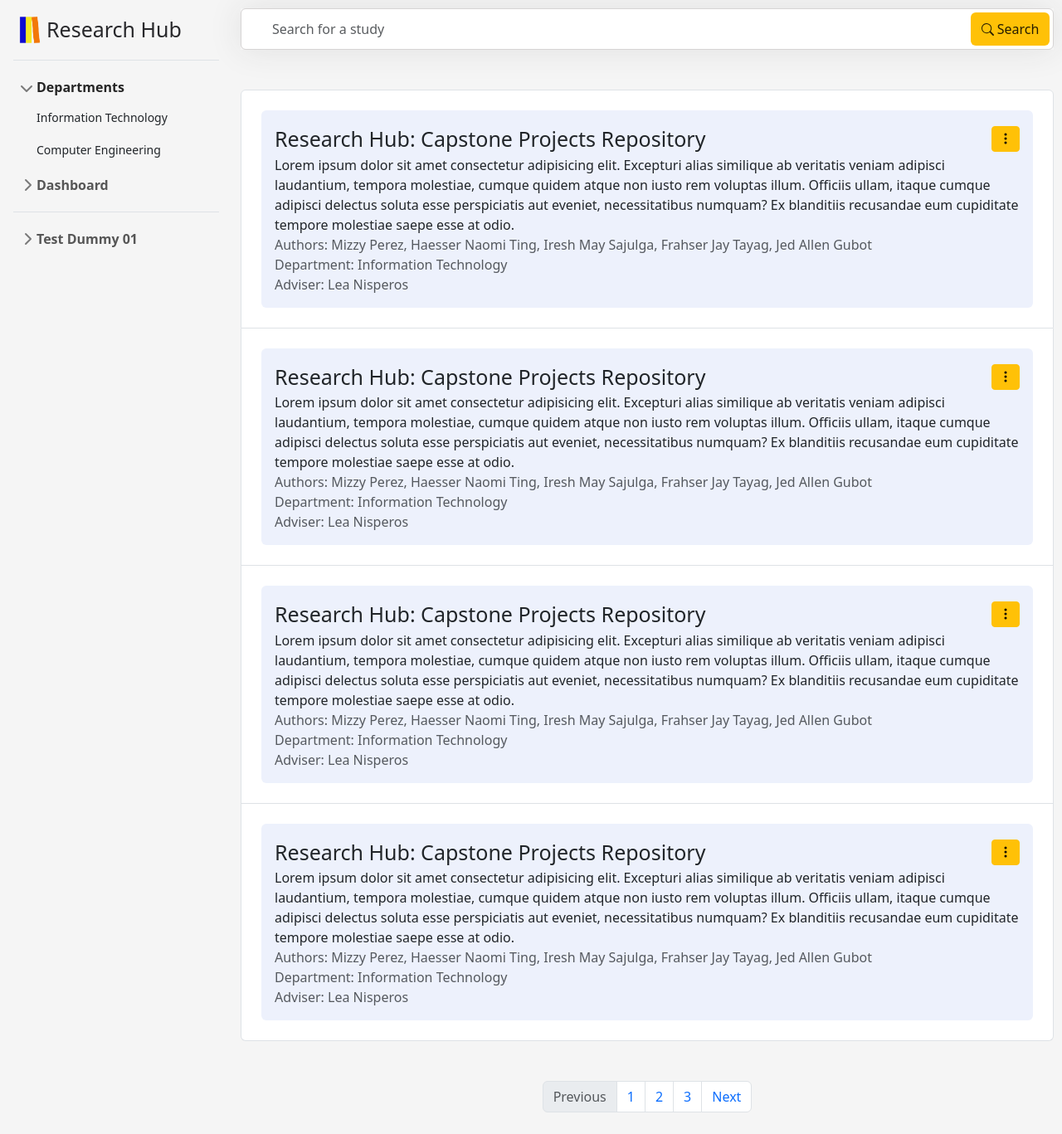
After one commit to naomitng/hub, a PHP site: page /f/admin/aDashboard.php in a window 1280 px wide. The commit adds this page. Shown: the whole page at 83% size. Run offline with PHP 8.4, Linux system fonts and the light colour scheme.

Commit message:
fixed sidebar

```diff
--- /dev/null
+++ b/f/admin/aDashboard.php
@@ -0,0 +1,139 @@
+<?php
+
+include 'dashboard/sidebar.php';
+
+?>
+
+<!DOCTYPE html>
+<html lang="en">
+<head>
+    <meta charset="UTF-8">
+    <meta name="viewport" content="width=device-width, initial-scale=1.0">
+    <title>Dashboard - Research Hub</title>
+
+    <!-- Bootstrap CDN -->
+    <link href="https://cdn.jsdelivr.net/npm/bootstrap@5.3.2/dist/css/bootstrap.min.css" rel="stylesheet"
+        integrity="sha384-T3c6CoIi6uLrA9TneNEoa7RxnatzjcDSCmG1MXxSR1GAsXEV/Dwwykc2MPK8M2HN"
+        crossorigin="anonymous">
+    <script src="https://cdn.jsdelivr.net/npm/bootstrap@5.3.2/dist/js/bootstrap.bundle.min.js"
+        integrity="sha384-C6RzsynM9kWDrMNeT87bh95OGNyZPhcTNXj1NW7RuBCsyN/o0jlpcV8Qyq46cDfL"
+        crossorigin="anonymous"></script>
+
+    <!-- Google Fonts -->
+    <link rel="preconnect" href="https://fonts.googleapis.com">
+    <link rel="preconnect" href="https://fonts.gstatic.com" crossorigin>
+    <link href="https://fonts.googleapis.com/css2?family=Nunito+Sans:opsz@6..12&display=swap" rel="stylesheet">
+
+    <!-- Favicon -->
+    <link rel="icon" href="../img/logo.png">
+
+    <!-- CSS -->
+    <link rel="stylesheet" href="../css/aDashStyle.css">
+
+</head>
+<body>
+
+
+    <!-- Content Area -->
+    <div id="content">
+
+        <!-- Search bar -->
+        <!-- <form class="d-flex mt-4" role="search">
+            <input class="form-control me-2" type="search" placeholder="Search for a study" aria-label="Search">
+            <button type="button" class="btn btn-warning">Search</button>
+        </form> -->
+        <div class="search">
+            <i class="fa fa-search"></i>
+            <input type="text" class="form-control" placeholder="Search for a study">
+            <button class="btn btn-warning">
+                <svg xmlns="http://www.w3.org/2000/svg" width="15" height="15" fill="currentColor" class="bi bi-search" viewBox="0 0 16 16">
+                <path d="M11.742 10.344a6.5 6.5 0 1 0-1.397 1.398h-.001q.044.06.098.115l3.85 3.85a1 1 0 0 0 1.415-1.414l-3.85-3.85a1 1 0 0 0-.115-.1zM12 6.5a5.5 5.5 0 1 1-11 0 5.5 5.5 0 0 1 11 0"/>
+                </svg> Search
+            </button>
+        </div>
+
+        <!-- List of studies -->
+        <ul class="list-group mt-5 mb-5">
+            <li class="list-group-item p-4">
+                <ul style="list-style-type: none;" class="p-3 rounded ulInside">
+
+                    <!-- Title -->
+                    <li class="list-group-item-title">
+                        Research Hub: Capstone Projects Repository
+
+                        <!-- Button for edit and delete -->
+                        <button type="button" class="btn btn-warning btn-sm" ><svg xmlns="http://www.w3.org/2000/svg" width="16" height="16" fill="currentColor" class="bi bi-three-dots-vertical" viewBox="0 0 16 16">
+                            <path d="M9.5 13a1.5 1.5 0 1 1-3 0 1.5 1.5 0 0 1 3 0m0-5a1.5 1.5 0 1 1-3 0 1.5 1.5 0 0 1 3 0m0-5a1.5 1.5 0 1 1-3 0 1.5 1.5 0 0 1 3 0"/>
+                        </svg></button>
+                    </li>
+
+                    <!-- Information about the study -->
+                    <li>Lorem ipsum dolor sit amet consectetur adipisicing elit. Excepturi alias similique ab veritatis veniam adipisci laudantium, tempora molestiae, cumque quidem atque non iusto rem voluptas illum. Officiis ullam, itaque cumque adipisci delectus soluta esse perspiciatis aut eveniet, necessitatibus numquam? Ex blanditiis recusandae eum cupiditate tempore molestiae saepe esse at odio.</li>
+                    <li class="text-muted">Authors: Mizzy Perez, Haesser Naomi Ting, Iresh May Sajulga, Frahser Jay Tayag, Jed Allen Gubot</li>
+                    <li class="text-muted">Department: Information Technology</li>
+                    <li class="text-muted">Adviser: Lea Nisperos</li>
+                </ul>
+            </li>
+            <li class="list-group-item p-4">
+                <ul style="list-style-type: none;" class="p-3 rounded ulInside">
+                    <li class="list-group-item-title">
+                        Research Hub: Capstone Projects Repository
+                        <button type="button" class="btn btn-warning btn-sm" ><svg xmlns="http://www.w3.org/2000/svg" width="16" height="16" fill="currentColor" class="bi bi-three-dots-vertical" viewBox="0 0 16 16">
+                            <path d="M9.5 13a1.5 1.5 0 1 1-3 0 1.5 1.5 0 0 1 3 0m0-5a1.5 1.5 0 1 1-3 0 1.5 1.5 0 0 1 3 0m0-5a1.5 1.5 0 1 1-3 0 1.5 1.5 0 0 1 3 0"/>
+                        </svg></button>
+                    </li>
+                    <li>Lorem ipsum dolor sit amet consectetur adipisicing elit. Excepturi alias similique ab veritatis veniam adipisci laudantium, tempora molestiae, cumque quidem atque non iusto rem voluptas illum. Officiis ullam, itaque cumque adipisci delectus soluta esse perspiciatis aut eveniet, necessitatibus numquam? Ex blanditiis recusandae eum cupiditate tempore molestiae saepe esse at odio.</li>
+                    <li class="text-muted">Authors: Mizzy Perez, Haesser Naomi Ting, Iresh May Sajulga, Frahser Jay Tayag, Jed Allen Gubot</li>
+                    <li class="text-muted">Department: Information Technology</li>
+                    <li class="text-muted">Adviser: Lea Nisperos</li>
+                </ul>
+            </li>
+            <li class="list-group-item p-4">
+                <ul style="list-style-type: none;" class="p-3 rounded ulInside">
+                    <li class="list-group-item-title">
+                        Research Hub: Capstone Projects Repository
+                        <button type="button" class="btn btn-warning btn-sm" ><svg xmlns="http://www.w3.org/2000/svg" width="16" height="16" fill="currentColor" class="bi bi-three-dots-vertical" viewBox="0 0 16 16">
+                            <path d="M9.5 13a1.5 1.5 0 1 1-3 0 1.5 1.5 0 0 1 3 0m0-5a1.5 1.5 0 1 1-3 0 1.5 1.5 0 0 1 3 0m0-5a1.5 1.5 0 1 1-3 0 1.5 1.5 0 0 1 3 0"/>
+                        </svg></button>
+                    </li>
+                    <li>Lorem ipsum dolor sit amet consectetur adipisicing elit. Excepturi alias similique ab veritatis veniam adipisci laudantium, tempora molestiae, cumque quidem atque non iusto rem voluptas illum. Officiis ullam, itaque cumque adipisci delectus soluta esse perspiciatis aut eveniet, necessitatibus numquam? Ex blanditiis recusandae eum cupiditate tempore molestiae saepe esse at odio.</li>
+                    <li class="text-muted">Authors: Mizzy Perez, Haesser Naomi Ting, Iresh May Sajulga, Frahser Jay Tayag, Jed Allen Gubot</li>
+                    <li class="text-muted">Department: Information Technology</li>
+                    <li class="text-muted">Adviser: Lea Nisperos</li>
+                </ul>
+            </li>
+            <li class="list-group-item p-4">
+                <ul style="list-style-type: none;" class="p-3 rounded ulInside">
+                    <li class="list-group-item-title">
+                    Research Hub: Capstone Projects Repository
+                        <button type="button" class="btn btn-warning btn-sm" ><svg xmlns="http://www.w3.org/2000/svg" width="16" height="16" fill="currentColor" class="bi bi-three-dots-vertical" viewBox="0 0 16 16">
+                            <path d="M9.5 13a1.5 1.5 0 1 1-3 0 1.5 1.5 0 0 1 3 0m0-5a1.5 1.5 0 1 1-3 0 1.5 1.5 0 0 1 3 0m0-5a1.5 1.5 0 1 1-3 0 1.5 1.5 0 0 1 3 0"/>
+                            </svg>
+                        </button>
+                    </li>
+                    <li>Lorem ipsum dolor sit amet consectetur adipisicing elit. Excepturi alias similique ab veritatis veniam adipisci laudantium, tempora molestiae, cumque quidem atque non iusto rem voluptas illum. Officiis ullam, itaque cumque adipisci delectus soluta esse perspiciatis aut eveniet, necessitatibus numquam? Ex blanditiis recusandae eum cupiditate tempore molestiae saepe esse at odio.</li>
+                    <li class="text-muted">Authors: Mizzy Perez, Haesser Naomi Ting, Iresh May Sajulga, Frahser Jay Tayag, Jed Allen Gubot</li>
+                    <li class="text-muted">Department: Information Technology</li>
+                    <li class="text-muted">Adviser: Lea Nisperos</li>
+                </ul>
+            </li>
+        </ul>
+
+        <!-- Pagination -->
+        <nav aria-label="Page navigation example">
+            <ul class="pagination justify-content-center">
+                <li class="page-item disabled">
+                    <a class="page-link">Previous</a>
+                </li>
+                <li class="page-item"><a class="page-link" href="#">1</a></li>
+                <li class="page-item"><a class="page-link" href="#">2</a></li>
+                <li class="page-item"><a class="page-link" href="#">3</a></li>
+                <li class="page-item">
+                <a class="page-link" href="#">Next</a>
+                </li>
+            </ul>
+        </nav>
+
+    </div>
+</body>
+</html>
--- a/f/admin/dashboard/sidebar.php
+++ b/f/admin/dashboard/sidebar.php
@@ -12,7 +12,7 @@
         <div class="d-flex align-items-center pb-3 mb-3 link-dark text-decoration-none border-bottom">
 
             <!-- Logo -->
-            <a href="../admin/dashboard/aDashboard.php" style=" text-decoration: none;"><img src="../../img/logo.png" alt="" style="width: 40px;"></a>
+            <a href="../admin/dashboard/aDashboard.php" style=" text-decoration: none;"><img src="../img/logo.png" alt="" style="width: 40px;"></a>
             <span style="font-size: 25px; color: #28282B;">Research Hub</span>
 
         </div>
@@ -42,7 +42,7 @@
                 <!-- Under dashboard -->
                 <div class="collapse" id="dashboard-collapse">
                     <ul class="btn-toggle-nav list-unstyled fw-normal pb-1 small">
-                        <li><a href="../contribute.php" class="link-dark rounded">Contribute</a></li>
+                        <li><a href="contribute.php" class="link-dark rounded">Contribute</a></li>
                         <li><a href="#" class="link-dark rounded">Statistics</a></li>
                     </ul>
                 </div>
```
Also changed, not shown: f/admin/contribute.php (+6 -16 lines), f/admin/dashboard/aDashboard.php (deleted, +0 -149 lines), index.php (added, +36 -0 lines).
